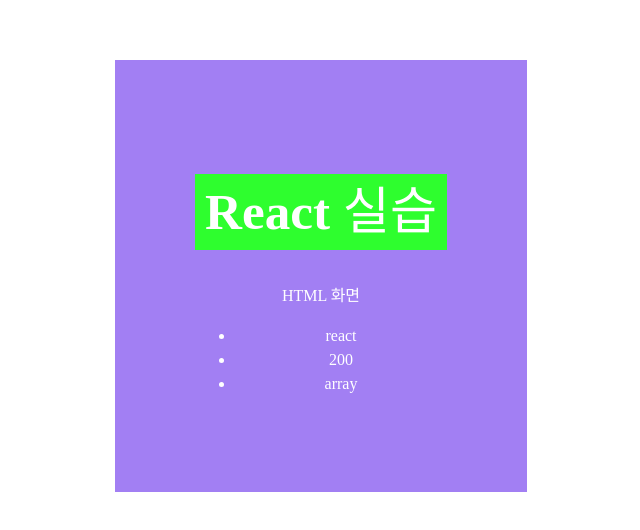
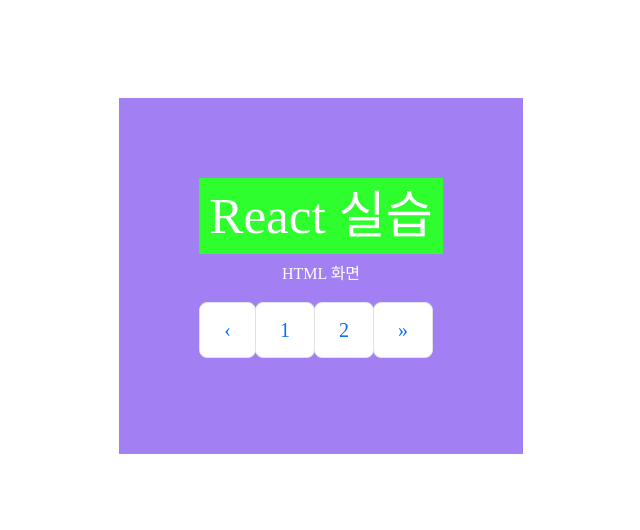
Before and after one commit to xlzbthxyjkoo/sw_react, a React (Vite) app in the folder front/react-exam/: page / in a window 1280 px wide. Shown: the part 124-654 px from the top of the page, without its empty margins (319-959 px from the left). Built offline with nearby package versions, Linux system fonts and the light colour scheme.

Commit message:
0807 bootstrap

```diff
--- a/front/react-exam/package.json
+++ b/front/react-exam/package.json
@@ -10,9 +10,12 @@
     "preview": "vite preview"
   },
   "dependencies": {
+    "bootstrap": "^5.3.3",
     "equal": "^0.1.1",
     "react": "^18.3.1",
+    "react-bootstrap": "^2.10.4",
     "react-dom": "^18.3.1",
+    "reactstrap": "^9.2.2",
     "shallow": "^1.0.0",
     "shallow-equal": "^3.1.0"
   },
--- a/front/react-exam/src/App.jsx
+++ b/front/react-exam/src/App.jsx
@@ -1,6 +1,7 @@
 import React from "react";
 import './App.css';
-import R033_ReturnMap from "./ex030/R033_ReturnMap";
+import 'bootstrap/dist/css/bootstrap.min.css';
+import R050_ReactstrapPagination from "./ex050/R050_ReactstrapPagination";
 
 function App() {
   return (
@@ -42,8 +43,12 @@
       <R029_ShallowEqual/>
       <R030_FunctionComponent/>
       <R031_ReactHook></R031_ReactHook>
-      <R032_Fragments/> */}
+      <R032_Fragments/>
       <R033_ReturnMap/>
+      <R047_ReactstrapListGroup/>
+      <R048_ReactstrapModal/>
+      <R049_ReactstrapNavbar /> */}
+      <R050_ReactstrapPagination/>
 
 
 
--- /dev/null
+++ b/front/react-exam/src/ex050/R050_ReactstrapPagination.jsx
@@ -0,0 +1,29 @@
+import React from "react";
+import { Pagination, PaginationItem, PaginationLink } from "reactstrap";
+
+function R050_ReactstrapPagination() {
+    let pagination = (type) => {
+        alert("Go " + type);
+    }
+
+    return (
+        <>
+        <Pagination size="lg" aria-label="Page navigation example">
+            <PaginationItem>
+                <PaginationLink previous onClick={e => pagination('previous')} />
+            </PaginationItem>
+            <PaginationItem>
+                <PaginationLink onClick={e => pagination('1')}>1</PaginationLink>
+            </PaginationItem>
+            <PaginationItem>
+                <PaginationLink onClick={e => pagination('2')}>2</PaginationLink>
+            </PaginationItem>
+            <PaginationItem>
+                <PaginationLink last onClick={e => pagination('last')} />
+            </PaginationItem>
+        </Pagination>
+        </>
+    )
+}
+
+export default R050_ReactstrapPagination;
```
Also changed, not shown: front/react-exam/src/ex040/R047_ReactstrapListGroup.jsx (added, +20 -0 lines), front/react-exam/src/ex040/R048_ReactstrapModal.jsx (added, +29 -0 lines), front/react-exam/src/ex040/R049_ReactstrapNavbar.jsx (added, +31 -0 lines), 1 other file (tests, documents, lock files or other folders).
